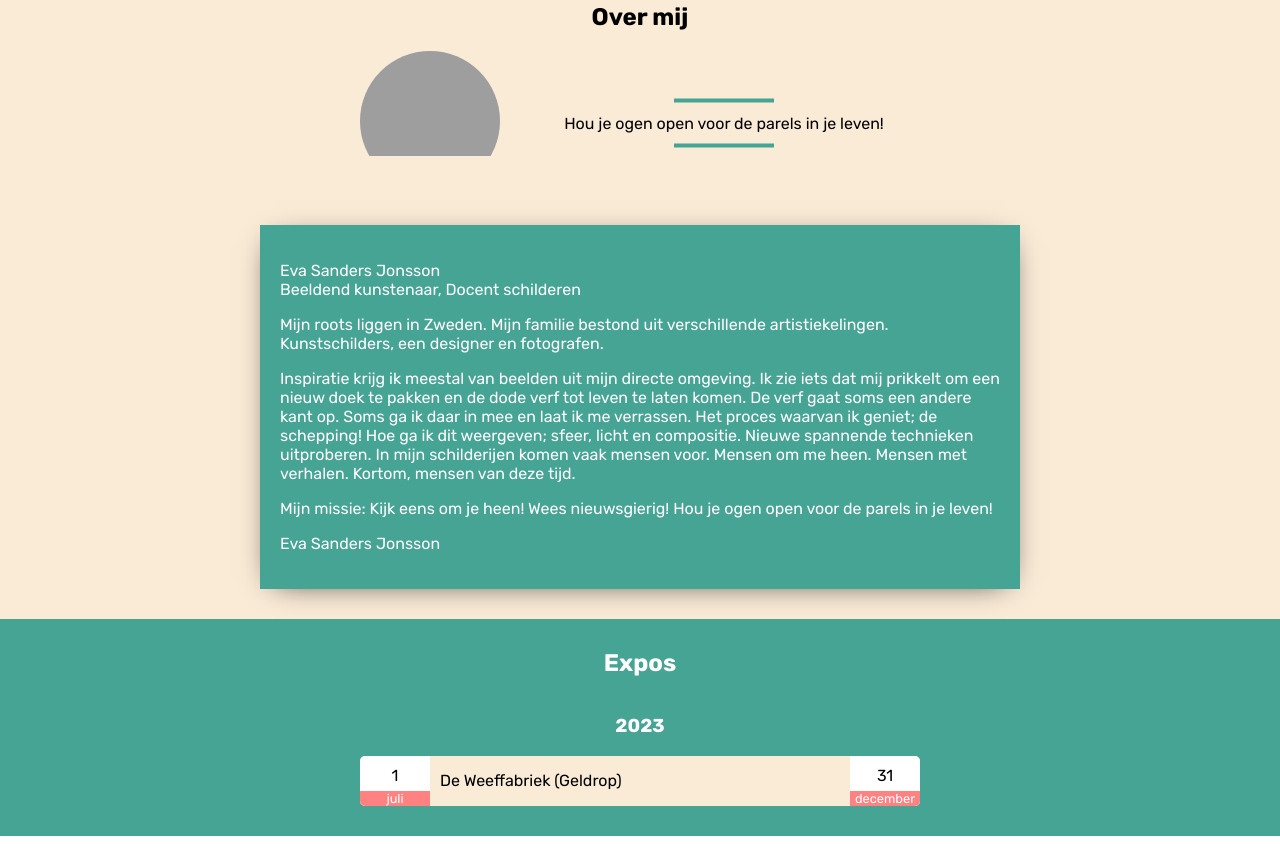
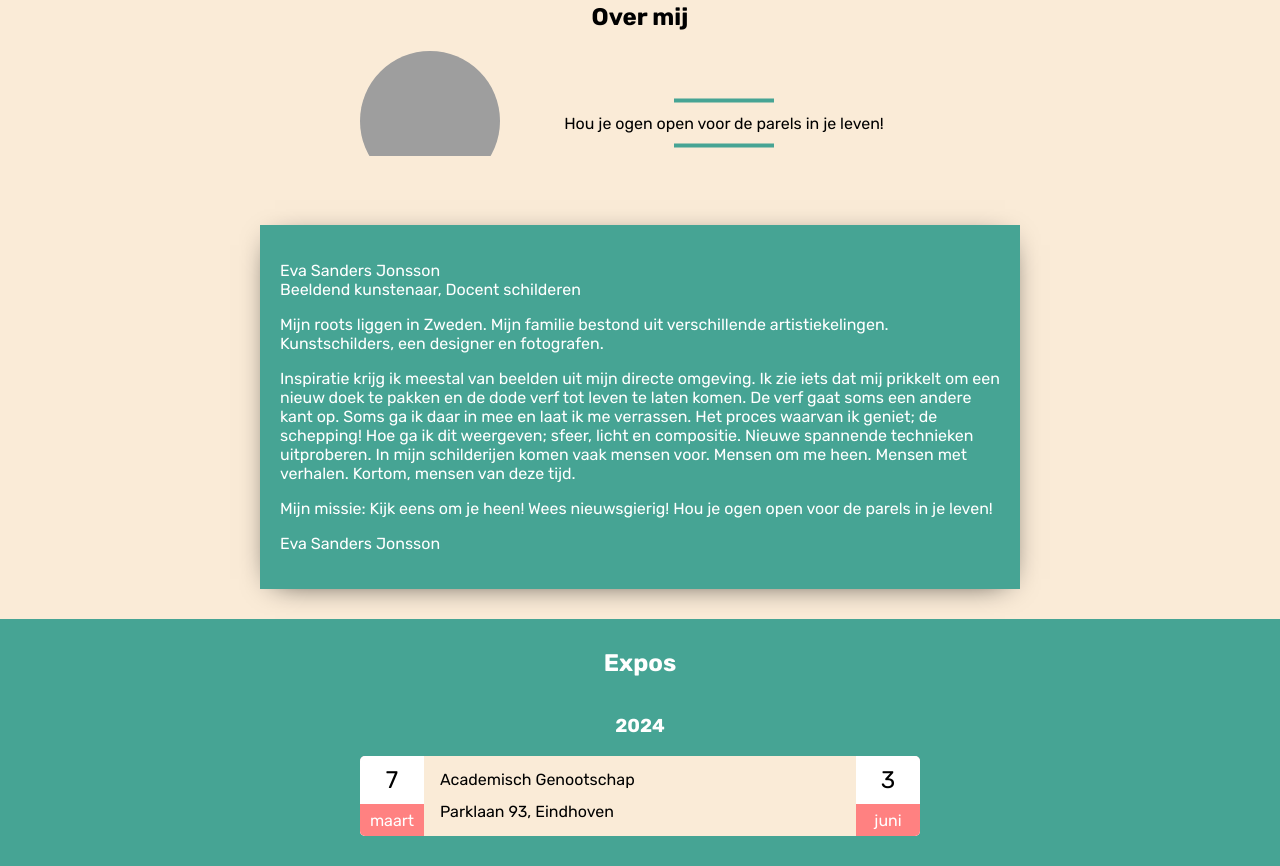
Before and after one commit to ChristianSanders/eva-portfolio, a plain HTML site: page index.html in a window 1280 px wide. Shown: the part 1275-2141 px from the top of the page. Before the commit the page ends 2111 px from the top, so only its background shows below. Drawn offline with nearby package versions, Linux system fonts and the light colour scheme; grey boxes are pictures that could not be loaded; a script that the page names is missing.

Commit message:
updated expos 2024

```diff
--- a/css/main.css
+++ b/css/main.css
@@ -208,42 +208,40 @@ nav {
     margin: 0 auto; }
     #expos ul .event {
       background: lightpink;
+      display: grid;
+      grid-template-columns: 64px 1fr 64px;
       margin-bottom: 2px;
-      height: 50px; }
+      }
       #expos ul .event .event-date {
+        display: grid;
+        grid-template-rows: 1fr 32px;
         background: white;
-        float: left;
         position: relative;
-        width: 70px;
         height: 100%; }
         #expos ul .event .event-date .event-day {
-          height: 60%;
-          position: absolute;
-          left: 50%;
-          top: 50%;
-          transform: translate(-50%, -50%); }
+          display: flex;
+          justify-content: center;
+          align-items: center;
+          font-size: 1.5rem;
+           }
         #expos ul .event .event-date .event-month {
-          height: 30%;
-          position: absolute;
-          bottom: 0;
-          left: 50%;
-          transform: translateX(-50%);
-          font-size: .8em;
+          display: flex;
+          justify-content: center;
+          align-items: center;
+          font-size: 1rem;
           color: white;
           background: #ff8181;
-          width: 100%;
           text-align: center; }
       #expos ul .event .event-info {
         color: black;
         padding: 0 10px;
         background: antiquewhite;
-        width: calc(100% - 160px);
-        float: left;
-        height: 100%;
-        text-overflow: ellipsis;
+          text-overflow: ellipsis;
         white-space: nowrap;
         overflow: hidden;
-        line-height: 50px; }
+        line-height: 32px;
+        padding: 8px 16px;
+      }
       #expos ul .event:last-child {
         margin-bottom: 0; }
 
--- a/index.html
+++ b/index.html
@@ -143,19 +143,20 @@
     <div class="container">
       <h2>Expos</h2>
       <div class="calendar">
-        <h3>2023</h3>
+        <h3>2024</h3>
         <ul>
           <li class="event">
             <div class="event-date date-start">
-              <div class="event-day">1</div>
-              <div class="event-month">juli</div>
+              <div class="event-day">7</div>
+              <div class="event-month">maart</div>
             </div>
             <div class="event-info">
-              De Weeffabriek (Geldrop)
+              Academisch Genootschap<br>
+              Parklaan 93, Eindhoven
             </div>
             <div class="event-date date-end">
-              <div class="event-day">31</div>
-              <div class="event-month">december</div>
+              <div class="event-day">3</div>
+              <div class="event-month">juni</div>
             </div>
           </li>
         </ul>
```
